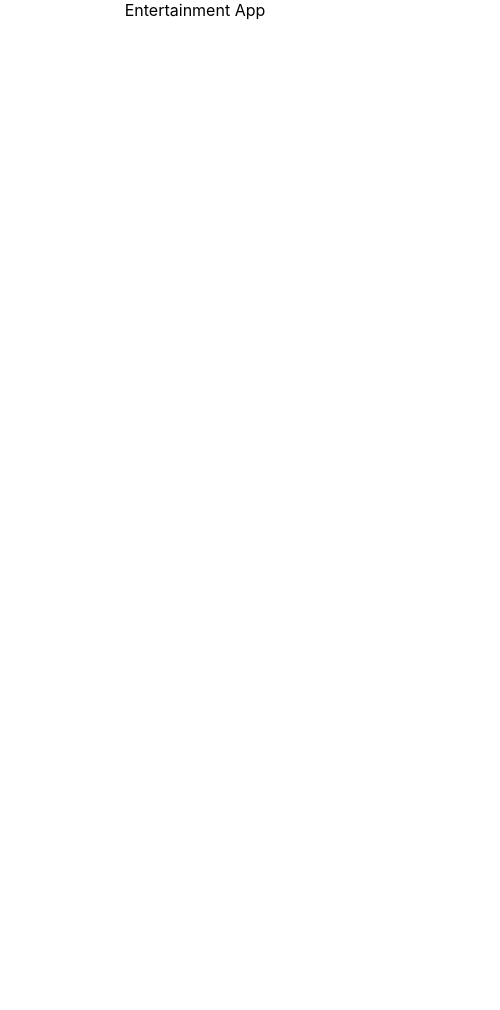
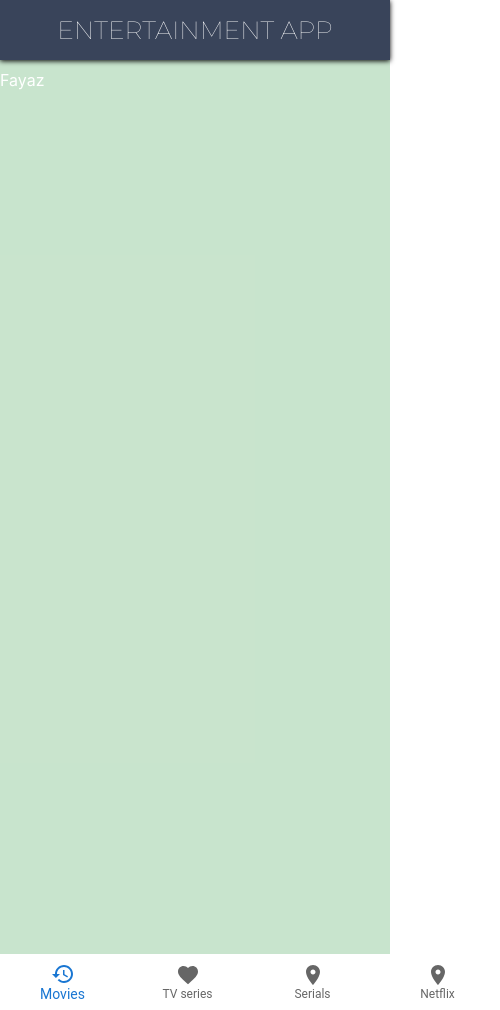
Before and after one commit to fayaz47/entertainment-reactjs-app, a React (Create React App) app: page / in a window 390 px wide. Shown: the whole page, 500 px wide, since content can reach past the window. Before the commit the page ends 844 px from the top, so only its background shows below. Built offline with nearby package versions, Linux system fonts and the light colour scheme.

Commit message:
Added Bottom navigation

```diff
--- a/package.json
+++ b/package.json
@@ -3,14 +3,20 @@
   "version": "0.1.0",
   "private": true,
   "dependencies": {
+    "@emotion/react": "^11.8.1",
+    "@emotion/styled": "^11.8.1",
     "@material-ui/core": "^4.12.3",
     "@material-ui/icons": "^4.11.2",
+    "@mui/icons-material": "^5.4.4",
+    "@mui/material": "^5.4.4",
+    "@mui/styled-engine": "^5.4.4",
     "@testing-library/jest-dom": "^5.16.2",
     "@testing-library/react": "^12.1.3",
     "@testing-library/user-event": "^13.5.0",
     "axios": "^0.26.0",
     "react": "^17.0.2",
     "react-dom": "^17.0.2",
+    "react-router-dom": "^6.2.1",
     "react-scripts": "5.0.0",
     "web-vitals": "^2.1.4"
   },
--- a/src/App.css
+++ b/src/App.css
@@ -1,38 +1,13 @@
-.App {
-  text-align: center;
+.app {
+  min-height: 100vh;
+  background-color: #3944;
+  color: white;
+  padding-top: 130px;
+  padding-bottom: 40px;
 }
 
-.App-logo {
-  height: 40vmin;
-  pointer-events: none;
-}
-
-@media (prefers-reduced-motion: no-preference) {
-  .App-logo {
-    animation: App-logo-spin infinite 20s linear;
+@media (max-width : 700px) {
+  .app {
+    padding-top: 70px;;
   }
 }
-
-.App-header {
-  background-color: #282c34;
-  min-height: 100vh;
-  display: flex;
-  flex-direction: column;
-  align-items: center;
-  justify-content: center;
-  font-size: calc(10px + 2vmin);
-  color: white;
-}
-
-.App-link {
-  color: #61dafb;
-}
-
-@keyframes App-logo-spin {
-  from {
-    transform: rotate(0deg);
-  }
-  to {
-    transform: rotate(360deg);
-  }
-}
--- a/src/App.js
+++ b/src/App.js
@@ -1,11 +1,14 @@
 import logo from './logo.svg';
 import './App.css';
-
+import Header from './components/Header/Header'
+import SimpleBottomNavigation from './components/MainNav'
 function App() {
   return (
-    <div className="App">
-     <span> Entertainment App</span>
+    <><Header /><div className="app">
+      Fayaz
     </div>
+    <SimpleBottomNavigation />
+    </>
   );
 }
 
--- /dev/null
+++ b/src/components/Header/Header.css
@@ -0,0 +1,22 @@
+.header {
+    width: 100%;
+    cursor: pointer;
+    position: fixed;
+    display: flex;
+    justify-content: center;
+    text-transform: uppercase;
+    background-color: #39445a;
+    font-family: "Montserrat", sans-serif;
+    font-size: 5vw;
+    padding-bottom: 15px;
+    box-shadow: 0px 1px 5px black;
+    color: white;
+    z-index: 100;
+  }
+
+  @media (max-width: 1000px) {
+    .header {
+      padding-top: 15px;
+      font-size: 6.4vw;
+    }
+  }
--- /dev/null
+++ b/src/components/Header/Header.js
@@ -0,0 +1,7 @@
+import header from './Header.css';
+
+const Header = () => {
+   return <span className="header"> Entertainment App </span>
+};
+
+export default Header;
--- /dev/null
+++ b/src/components/MainNav.js
@@ -0,0 +1,28 @@
+import * as React from 'react';
+import Box from '@mui/material/Box';
+import BottomNavigation from '@mui/material/BottomNavigation';
+import BottomNavigationAction from '@mui/material/BottomNavigationAction';
+import RestoreIcon from '@mui/icons-material/Restore';
+import FavoriteIcon from '@mui/icons-material/Favorite';
+import LocationOnIcon from '@mui/icons-material/LocationOn';
+
+export default function SimpleBottomNavigation() {
+  const [value, setValue] = React.useState(0);
+
+  return (
+    <Box sx={{ width: 500 }}>
+      <BottomNavigation
+        showLabels
+        value={value}
+        onChange={(event, newValue) => {
+          setValue(newValue);
+        }}
+      >
+        <BottomNavigationAction label="Movies" icon={<RestoreIcon />} />
+  <BottomNavigationAction label="TV series" icon={<FavoriteIcon />} />
+  <BottomNavigationAction label="Serials" icon={<LocationOnIcon />} />
+  <BottomNavigationAction label="Netflix" icon={<LocationOnIcon />} />
+    </BottomNavigation>
+    </Box>
+  );
+}
--- a/src/index.css
+++ b/src/index.css
@@ -1,3 +1,7 @@
+
+@import url('https://fonts.googleapis.com/css2?family=Montserrat:wght@100&display=swap');
+
+
 body {
   margin: 0;
   font-family: -apple-system, BlinkMacSystemFont, 'Segoe UI', 'Roboto', 'Oxygen',
```
Also changed, not shown: 1 other file (tests, documents, lock files or other folders).
